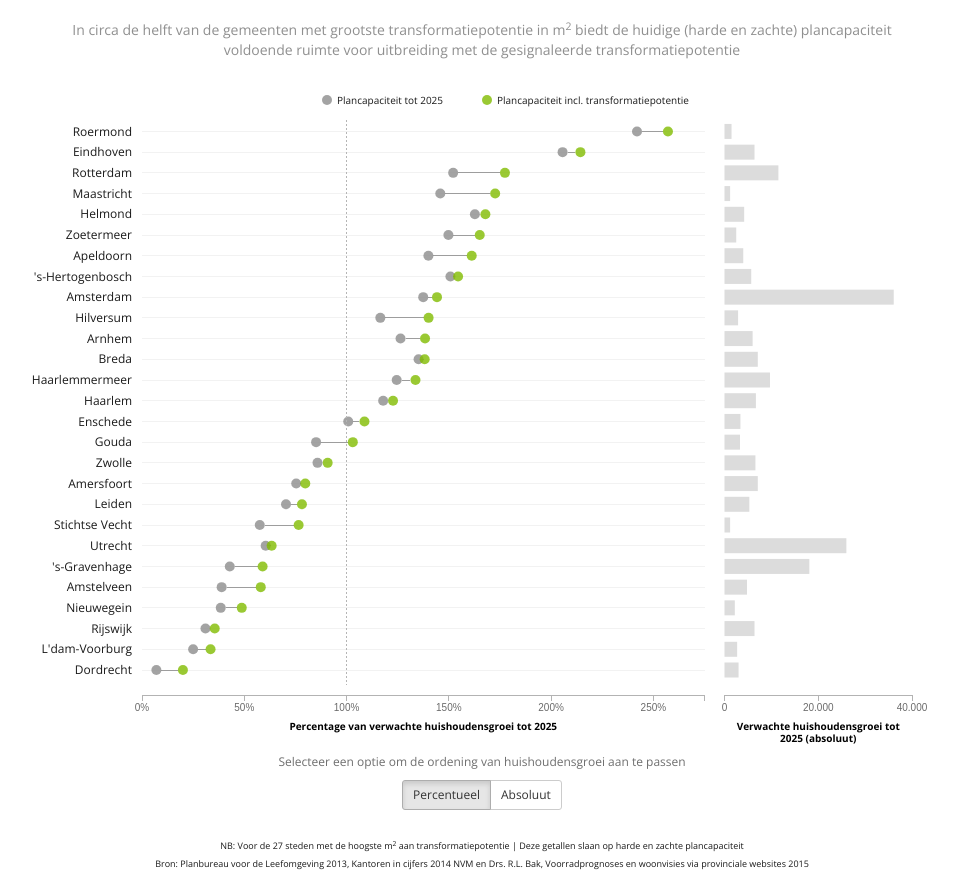
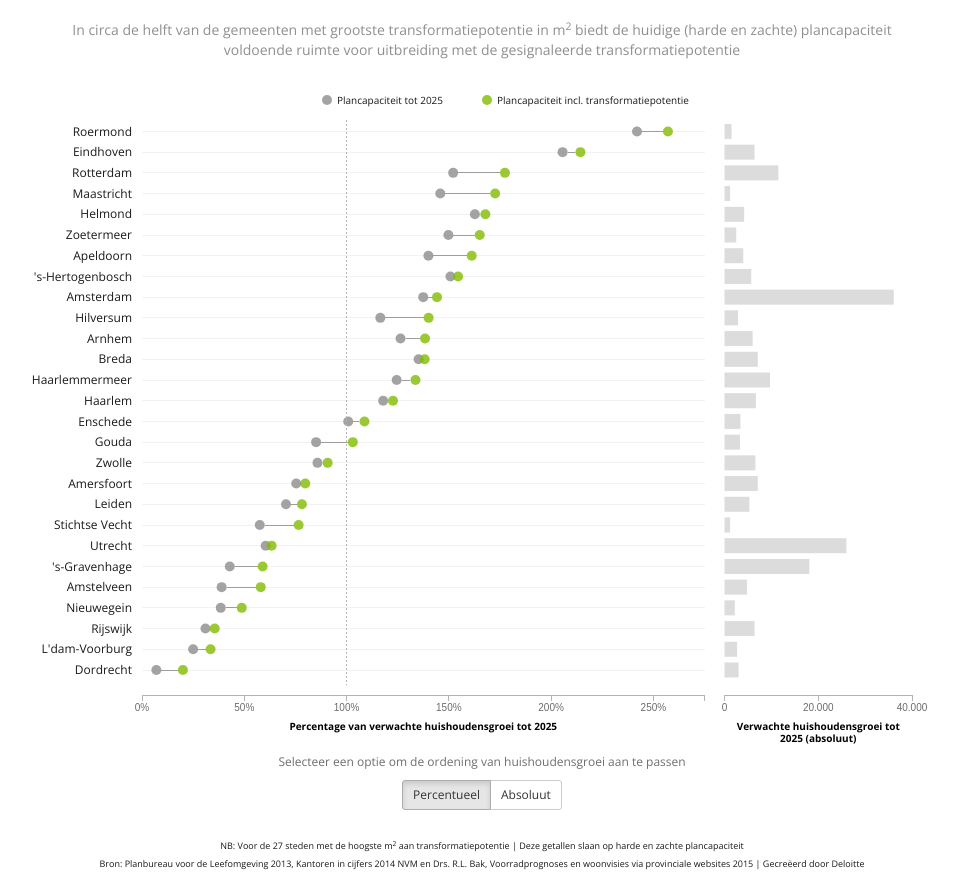
Before and after one commit to nbremer/sotshousedot, a plain HTML site: page index.html in a window 1280 px wide. Shown: the whole page, without its empty margins (158-1116 px from the left). Drawn offline with nearby package versions, Linux system fonts and the light colour scheme.

Commit message:
Deloitte vermelding

```diff
--- a/index.html
+++ b/index.html
@@ -64,7 +64,7 @@
 			<div class="row text-center">
 				<div class="col-md-12">
 					<div class="legendTitle" style="font-size: 9px; padding-top: 30px;">NB: Voor de 27 steden met de hoogste m<sup>2</sup> aan transformatiepotentie | Deze getallen slaan op harde en zachte plancapaciteit</div>
-					<div class="legendTitle" style="font-size: 9px; padding-top: 5px;">Bron: Planbureau voor de Leefomgeving 2013, Kantoren in cijfers 2014 NVM en Drs. R.L. Bak, Voorradprognoses en woonvisies via provinciale websites 2015</div>
+					<div class="legendTitle" style="font-size: 9px; padding-top: 5px;">Bron: Planbureau voor de Leefomgeving 2013, Kantoren in cijfers 2014 NVM en Drs. R.L. Bak, Voorradprognoses en woonvisies via provinciale websites 2015 | Gecreëerd door Deloitte</div>
 				</div>
 			</div>
 		</div>
```
